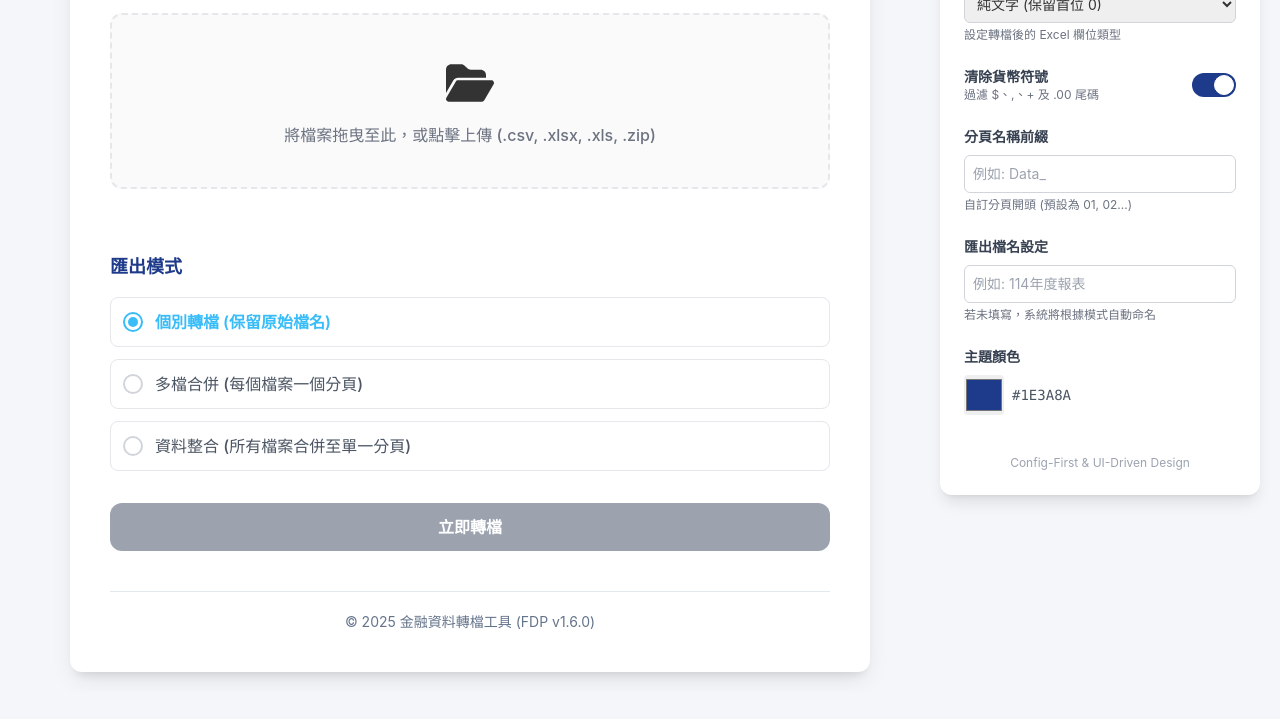
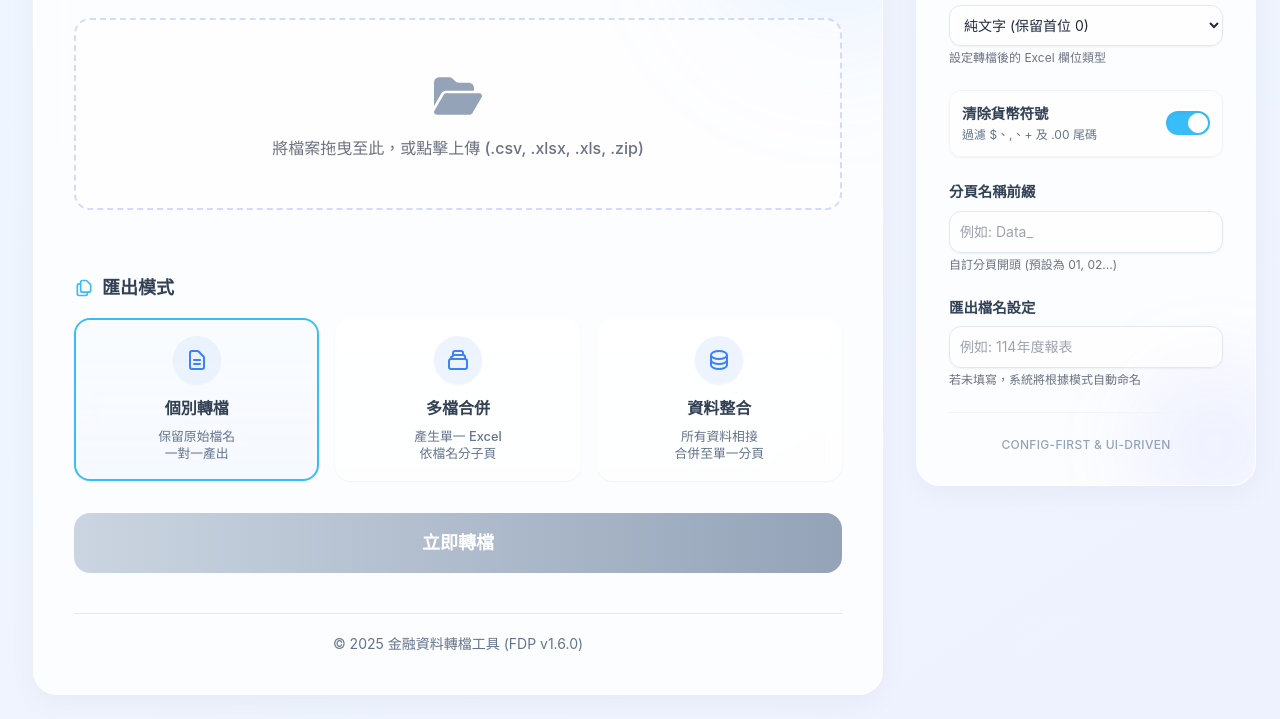
Before and after one commit to lianghao02/Financial-Data-Parser, a plain HTML site: page index.html in a window 1280 px wide. Shown: the part 147-866 px from the top of the page. Before the commit the page ends 839 px from the top, so only its background shows below. Drawn offline with nearby package versions, Linux system fonts and the light colour scheme.

Commit message:
style: UI/UX 極致美學升級 (Tech Lead 核心驅動)

```diff
--- a/index.html
+++ b/index.html
@@ -84,7 +84,7 @@
     </style>
 </head>
 
-<body class="bg-bg text-text font-sans min-h-screen flex flex-col md:flex-row p-5 gap-5">
+<body class="bg-gradient-to-br from-blue-50 to-indigo-50 text-slate-800 font-sans min-h-screen flex flex-col md:flex-row p-4 md:p-6 gap-6">
 
     <!-- Loading Overlay -->
     <div id="loading-overlay">
@@ -95,11 +95,12 @@
     </div>
 
     <!-- Main Content Area -->
-    <main class="flex-1 flex justify-center items-center">
+    <main class="flex-1 flex justify-center items-start pt-2 md:pt-0">
         <div
-            class="container w-full max-w-[800px] bg-white rounded-xl shadow-[0_10px_25px_-5px_rgba(0,0,0,0.1),0_8px_10px_-6px_rgba(0,0,0,0.1)] p-6 md:p-10 transition-transform duration-300">
-            <header class="text-center mb-8">
-                <h1 class="text-3xl font-bold text-primary mb-2 flex justify-center items-center gap-2">
+            class="container w-full max-w-[850px] bg-white/80 backdrop-blur-xl border border-white/60 rounded-3xl shadow-[0_8px_30px_rgb(0,0,0,0.04)] p-6 md:p-10 transition-transform duration-300 relative overflow-hidden">
+            <div class="absolute top-0 right-0 -mr-20 -mt-20 w-64 h-64 bg-blue-400/10 rounded-full blur-3xl pointer-events-none"></div>
+            <header class="text-center mb-8 relative z-10">
+                <h1 class="text-3xl font-bold text-transparent bg-clip-text bg-gradient-to-r from-blue-700 to-indigo-700 mb-2 flex justify-center items-center gap-3">
                     <svg class="w-[1em] h-[1em] fill-current" xmlns="http://www.w3.org/2000/svg" viewBox="0 0 512 512">
                         <path
                             d="M0 64C0 28.7 28.7 0 64 0L224 0l0 128c0 17.7 14.3 32 32 32l128 0 0 144-208 0c-35.3 0-64 28.7-64 64l0 144-48 0c-35.3 0-64-28.7-64-64L0 64zm384 64l-128 0L256 0 384 128zM200 352l16 0c22.1 0 40 17.9 40 40l0 8c0 8.8-7.2 16-16 16s-16-7.2-16-16l0-8c0-4.4-3.6-8-8-8l-16 0c-4.4 0-8 3.6-8 8l0 80c0 4.4 3.6 8 8 8l16 0c4.4 0 8-3.6 8-8l0-8c0-8.8 7.2-16 16-16s16 7.2 16 16l0 8c0 22.1-17.9 40-40 40l-16 0c-22.1 0-40-17.9-40-40l0-80c0-22.1 17.9-40 40-40zm133.1 0l34.9 0c8.8 0 16 7.2 16 16s-7.2 16-16 16l-34.9 0c-7.2 0-13.1 5.9-13.1 13.1c0 5.2 3 9.9 7.8 12l37.4 16.6c16.3 7.2 26.8 23.4 26.8 41.2c0 24.9-20.2 45.1-45.1 45.1L304 512c-8.8 0-16-7.2-16-16s7.2-16 16-16l42.9 0c7.2 0 13.1-5.9 13.1-13.1c0-5.2-3-9.9-7.8-12l-37.4-16.6c-16.3-7.2-26.8-23.4-26.8-41.2c0-24.9 20.2-45.1 45.1-45.1zm98.9 0c8.8 0 16 7.2 16 16l0 31.6c0 23 5.5 45.6 16 66c10.5-20.3 16-42.9 16-66l0-31.6c0-8.8 7.2-16 16-16s16 7.2 16 16l0 31.6c0 34.7-10.3 68.7-29.6 97.6l-5.1 7.7c-3 4.5-8 7.1-13.3 7.1s-10.3-2.7-13.3-7.1l-5.1-7.7c-19.3-28.9-29.6-62.9-29.6-97.6l0-31.6c0-8.8 7.2-16 16-16z" />
@@ -112,8 +113,8 @@
             <div class="upload-section">
                 <!-- Drop Zone -->
                 <div id="drop-zone"
-                    class="drop-zone border-2 border-dashed border-gray-200 rounded-xl py-10 px-5 text-center cursor-pointer transition-all duration-300 bg-[#fafafa] hover:border-accent hover:bg-[#eef2ff] group">
-                    <div class="icon text-5xl mb-4 text-[#333333] group-hover:text-primary transition-colors">
+                    class="drop-zone border-2 border-dashed border-indigo-200/80 rounded-2xl py-12 px-5 text-center cursor-pointer transition-all duration-300 bg-white/50 hover:border-accent hover:bg-blue-50/50 hover:shadow-inner group relative">
+                    <div class="icon text-5xl mb-4 text-slate-400 group-hover:text-accent group-hover:scale-110 transition-all duration-300">
                         <svg class="w-[1em] h-[1em] fill-current inline-block" xmlns="http://www.w3.org/2000/svg"
                             viewBox="0 0 576 512">
                             <path
@@ -133,45 +134,54 @@
                 </div>
             </div>
 
-            <div class="options-section mt-8">
-                <h2 class="text-lg font-bold mb-4 text-primary">匯出模式</h2>
-                <div class="radio-group flex flex-col gap-3">
-                    <label
-                        class="radio-option flex items-center cursor-pointer p-3 border border-gray-200 rounded-lg hover:bg-gray-50 transition-all duration-200 select-none">
-                        <input type="radio" name="export-mode" value="individual" checked class="hidden peer">
-                        <div
-                            class="radio-custom w-5 h-5 border-2 border-gray-300 rounded-full mr-3 relative peer-checked:border-accent peer-checked:after:content-[''] peer-checked:after:absolute peer-checked:after:top-1/2 peer-checked:after:left-1/2 peer-checked:after:-translate-x-1/2 peer-checked:after:-translate-y-1/2 peer-checked:after:w-2.5 peer-checked:after:h-2.5 peer-checked:after:bg-accent peer-checked:after:rounded-full transition-all">
+            <div class="options-section mt-8 relative z-10">
+                <h2 class="text-lg font-bold mb-4 text-slate-700 flex items-center gap-2">
+                    <svg class="w-5 h-5 text-accent" fill="none" stroke="currentColor" viewBox="0 0 24 24"><path stroke-linecap="round" stroke-linejoin="round" stroke-width="2" d="M8 7v8a2 2 0 002 2h6M8 7V5a2 2 0 012-2h4.586a1 1 0 01.707.293l4.414 4.414a1 1 0 01.293.707V15a2 2 0 01-2 2h-2M8 7H6a2 2 0 00-2 2v10a2 2 0 002 2h8a2 2 0 002-2v-2"></path></svg>
+                    匯出模式
+                </h2>
+                <div class="radio-group grid grid-cols-1 md:grid-cols-3 gap-4">
+                    <!-- Option 1 -->
+                    <label class="relative cursor-pointer group">
+                        <input type="radio" name="export-mode" value="individual" checked class="peer sr-only">
+                        <div class="h-full p-4 border-2 border-transparent bg-white/60 rounded-2xl transition-all duration-300 shadow-sm hover:shadow-md hover:-translate-y-1 peer-checked:border-accent peer-checked:bg-blue-50/50 peer-checked:shadow-accent/20 flex flex-col items-center text-center gap-2 relative overflow-hidden">
+                            <div class="absolute inset-0 bg-gradient-to-b from-white/40 to-transparent pointer-events-none"></div>
+                            <div class="w-12 h-12 rounded-full bg-blue-100/50 text-blue-500 flex items-center justify-center mb-1 group-hover:scale-110 transition-transform peer-checked:bg-accent peer-checked:text-white shadow-sm z-10">
+                                <svg class="w-6 h-6" fill="none" stroke="currentColor" viewBox="0 0 24 24"><path stroke-linecap="round" stroke-linejoin="round" stroke-width="2" d="M9 12h6m-6 4h6m2 5H7a2 2 0 01-2-2V5a2 2 0 012-2h5.586a1 1 0 01.707.293l5.414 5.414a1 1 0 01.293.707V19a2 2 0 01-2 2z"></path></svg>
+                            </div>
+                            <span class="font-bold text-slate-700 peer-checked:text-accent z-10">個別轉檔</span>
+                            <span class="text-[0.8rem] text-slate-500 font-medium leading-snug z-10">保留原始檔名<br>一對一產出</span>
                         </div>
-                        <span
-                            class="label-text text-gray-600 font-medium peer-checked:text-accent peer-checked:font-semibold">個別轉檔
-                            (保留原始檔名)</span>
                     </label>
-                    <label
-                        class="radio-option flex items-center cursor-pointer p-3 border border-gray-200 rounded-lg hover:bg-gray-50 transition-all duration-200 select-none">
-                        <input type="radio" name="export-mode" value="merged_sheets" class="hidden peer">
-                        <div
-                            class="radio-custom w-5 h-5 border-2 border-gray-300 rounded-full mr-3 relative peer-checked:border-accent peer-checked:after:content-[''] peer-checked:after:absolute peer-checked:after:top-1/2 peer-checked:after:left-1/2 peer-checked:after:-translate-x-1/2 peer-checked:after:-translate-y-1/2 peer-checked:after:w-2.5 peer-checked:after:h-2.5 peer-checked:after:bg-accent peer-checked:after:rounded-full transition-all">
+                    <!-- Option 2 -->
+                    <label class="relative cursor-pointer group">
+                        <input type="radio" name="export-mode" value="merged_sheets" class="peer sr-only">
+                        <div class="h-full p-4 border-2 border-transparent bg-white/60 rounded-2xl transition-all duration-300 shadow-sm hover:shadow-md hover:-translate-y-1 peer-checked:border-accent peer-checked:bg-blue-50/50 peer-checked:shadow-accent/20 flex flex-col items-center text-center gap-2 relative overflow-hidden">
+                            <div class="absolute inset-0 bg-gradient-to-b from-white/40 to-transparent pointer-events-none"></div>
+                            <div class="w-12 h-12 rounded-full bg-blue-100/50 text-blue-500 flex items-center justify-center mb-1 group-hover:scale-110 transition-transform peer-checked:bg-accent peer-checked:text-white shadow-sm z-10">
+                                <svg class="w-6 h-6" fill="none" stroke="currentColor" viewBox="0 0 24 24"><path stroke-linecap="round" stroke-linejoin="round" stroke-width="2" d="M19 11H5m14 0a2 2 0 012 2v6a2 2 0 01-2 2H5a2 2 0 01-2-2v-6a2 2 0 012-2m14 0V9a2 2 0 00-2-2M5 11V9a2 2 0 002-2m0 0V5a2 2 0 012-2h6a2 2 0 012 2v2M7 7h10"></path></svg>
+                            </div>
+                            <span class="font-bold text-slate-700 peer-checked:text-accent z-10">多檔合併</span>
+                            <span class="text-[0.8rem] text-slate-500 font-medium leading-snug z-10">產生單一 Excel<br>依檔名分子頁</span>
                         </div>
-                        <span
-                            class="label-text text-gray-600 font-medium peer-checked:text-accent peer-checked:font-semibold">多檔合併
-                            (每個檔案一個分頁)</span>
                     </label>
-                    <label
-                        class="radio-option flex items-center cursor-pointer p-3 border border-gray-200 rounded-lg hover:bg-gray-50 transition-all duration-200 select-none">
-                        <input type="radio" name="export-mode" value="merged_single_sheet" class="hidden peer">
-                        <div
-                            class="radio-custom w-5 h-5 border-2 border-gray-300 rounded-full mr-3 relative peer-checked:border-accent peer-checked:after:content-[''] peer-checked:after:absolute peer-checked:after:top-1/2 peer-checked:after:left-1/2 peer-checked:after:-translate-x-1/2 peer-checked:after:-translate-y-1/2 peer-checked:after:w-2.5 peer-checked:after:h-2.5 peer-checked:after:bg-accent peer-checked:after:rounded-full transition-all">
+                    <!-- Option 3 -->
+                    <label class="relative cursor-pointer group">
+                        <input type="radio" name="export-mode" value="merged_single_sheet" class="peer sr-only">
+                        <div class="h-full p-4 border-2 border-transparent bg-white/60 rounded-2xl transition-all duration-300 shadow-sm hover:shadow-md hover:-translate-y-1 peer-checked:border-accent peer-checked:bg-blue-50/50 peer-checked:shadow-accent/20 flex flex-col items-center text-center gap-2 relative overflow-hidden">
+                            <div class="absolute inset-0 bg-gradient-to-b from-white/40 to-transparent pointer-events-none"></div>
+                            <div class="w-12 h-12 rounded-full bg-blue-100/50 text-blue-500 flex items-center justify-center mb-1 group-hover:scale-110 transition-transform peer-checked:bg-accent peer-checked:text-white shadow-sm z-10">
+                                <svg class="w-6 h-6" fill="none" stroke="currentColor" viewBox="0 0 24 24"><path stroke-linecap="round" stroke-linejoin="round" stroke-width="2" d="M4 7v10c0 2.21 3.582 4 8 4s8-1.79 8-4V7M4 7c0 2.21 3.582 4 8 4s8-1.79 8-4M4 7c0-2.21 3.582-4 8-4s8 1.79 8 4m0 5c0 2.21-3.582 4-8 4s-8-1.79-8-4"></path></svg>
+                            </div>
+                            <span class="font-bold text-slate-700 peer-checked:text-accent z-10">資料整合</span>
+                            <span class="text-[0.8rem] text-slate-500 font-medium leading-snug z-10">所有資料相接<br>合併至單一分頁</span>
                         </div>
-                        <span
-                            class="label-text text-gray-600 font-medium peer-checked:text-accent peer-checked:font-semibold">資料整合
-                            (所有檔案合併至單一分頁)</span>
                     </label>
                 </div>
             </div>
 
-            <div class="action-section mt-8">
+            <div class="action-section mt-8 relative z-10">
                 <button id="convert-btn" disabled
-                    class="w-full py-3 px-5 bg-primary text-white border-none rounded-xl text-base font-semibold cursor-pointer transition-colors duration-300 hover:bg-primary-hover disabled:bg-gray-400 disabled:cursor-not-allowed">立即轉檔</button>
+                    class="w-full py-4 px-6 bg-gradient-to-r from-blue-600 to-indigo-600 text-white border-none rounded-2xl text-lg font-bold cursor-pointer transition-all duration-300 hover:from-blue-500 hover:to-indigo-500 hover:shadow-lg hover:shadow-indigo-500/30 hover:-translate-y-0.5 disabled:from-slate-300 disabled:to-slate-400 disabled:shadow-none disabled:translate-y-0 disabled:cursor-not-allowed">立即轉檔</button>
             </div>
 
             <footer class="mt-10 text-center text-slate-500 text-sm pt-5 border-t border-slate-200">
@@ -181,14 +191,15 @@
     </main>
 
     <!-- Settings Panel (Side for Desktop, Bottom for Mobile) -->
-    <aside class="w-full md:w-[320px] bg-white rounded-xl shadow-lg p-6 flex flex-col gap-6 h-fit md:sticky md:top-5">
-        <h2 class="text-xl font-bold text-gray-800 border-b pb-2">⚙️ 功能設定</h2>
+    <aside class="w-full md:w-[340px] bg-white/80 backdrop-blur-xl border border-white/60 rounded-3xl shadow-[0_8px_30px_rgb(0,0,0,0.04)] p-6 md:p-8 flex flex-col gap-6 h-fit md:sticky md:top-6 relative overflow-hidden">
+        <div class="absolute bottom-0 right-0 -mb-10 -mr-10 w-40 h-40 bg-indigo-400/10 rounded-full blur-2xl pointer-events-none"></div>
+        <h2 class="text-xl font-bold text-slate-800 border-b border-slate-200 pb-3 relative z-10 flex items-center gap-2">⚙️ 功能設定</h2>
 
         <!-- Setting: Cell Type -->
-        <div class="setting-item">
-            <label class="block text-sm font-semibold text-gray-700 mb-2">資料格式</label>
+        <div class="setting-item relative z-10">
+            <label class="block text-[0.9rem] font-bold text-slate-700 mb-2">資料格式</label>
             <select id="setting-cell-type"
-                class="w-full p-2 border border-gray-300 rounded-md focus:border-primary focus:ring-1 focus:ring-primary outline-none text-sm">
+                class="w-full p-2.5 border border-slate-200 bg-white/60 rounded-xl focus:border-accent focus:ring-4 focus:ring-accent/10 outline-none text-sm transition-all shadow-sm">
                 <option value="text" selected>純文字 (保留首位 0)</option>
                 <option value="number">數值格式 (自動轉換)</option>
                 <option value="auto">系統自動辨識</option>
@@ -197,47 +208,47 @@
         </div>
 
         <!-- Setting: Strip Currency -->
-        <div class="setting-item flex items-center justify-between">
+        <div class="setting-item flex items-center justify-between relative z-10 bg-white/50 p-3 rounded-xl border border-slate-100 shadow-sm">
             <div class="flex flex-col">
-                <label class="text-sm font-semibold text-gray-700">清除貨幣符號</label>
-                <p class="text-xs text-gray-500">過濾 $、,、+ 及 .00 尾碼</p>
+                <label class="text-[0.9rem] font-bold text-slate-700">清除貨幣符號</label>
+                <p class="text-[0.75rem] text-slate-500 mt-0.5">過濾 $、,、+ 及 .00 尾碼</p>
             </div>
             <label class="relative inline-flex items-center cursor-pointer">
                 <input type="checkbox" id="setting-strip-currency" class="sr-only peer" checked>
                 <div
-                    class="w-11 h-6 bg-gray-200 peer-focus:outline-none peer-focus:ring-4 peer-focus:ring-blue-300 rounded-full peer peer-checked:after:translate-x-full peer-checked:after:border-white after:content-[''] after:absolute after:top-[2px] after:left-[2px] after:bg-white after:border-gray-300 after:border after:rounded-full after:h-5 after:w-5 after:transition-all peer-checked:bg-primary">
+                    class="w-11 h-6 bg-slate-200 peer-focus:outline-none peer-focus:ring-4 peer-focus:ring-accent/20 rounded-full peer peer-checked:after:translate-x-full peer-checked:after:border-white after:content-[''] after:absolute after:top-[2px] after:left-[2px] after:bg-white after:border-gray-300 after:border after:rounded-full after:h-5 after:w-5 after:transition-all peer-checked:bg-accent shadow-inner">
                 </div>
             </label>
         </div>
 
         <!-- Setting: Sheet Prefix -->
-        <div class="setting-item">
-            <label class="block text-sm font-semibold text-gray-700 mb-2">分頁名稱前綴</label>
+        <div class="setting-item relative z-10">
+            <label class="block text-[0.9rem] font-bold text-slate-700 mb-2">分頁名稱前綴</label>
             <input type="text" id="setting-sheet-prefix" placeholder="例如: Data_"
-                class="w-full p-2 border border-gray-300 rounded-md focus:border-primary focus:ring-1 focus:ring-primary outline-none text-sm">
+                class="w-full p-2.5 border border-slate-200 bg-white/60 rounded-xl focus:border-accent focus:ring-4 focus:ring-accent/10 outline-none text-sm transition-all shadow-sm">
             <p class="text-xs text-gray-500 mt-1">自訂分頁開頭 (預設為 01, 02...)</p>
         </div>
 
         <!-- Setting: Custom Filename -->
-        <div class="setting-item">
-            <label class="block text-sm font-semibold text-gray-700 mb-2">匯出檔名設定</label>
+        <div class="setting-item relative z-10">
+            <label class="block text-[0.9rem] font-bold text-slate-700 mb-2">匯出檔名設定</label>
             <input type="text" id="setting-custom-filename" placeholder="例如: 114年度報表"
-                class="w-full p-2 border border-gray-300 rounded-md focus:border-primary focus:ring-1 focus:ring-primary outline-none text-sm">
+                class="w-full p-2.5 border border-slate-200 bg-white/60 rounded-xl focus:border-accent focus:ring-4 focus:ring-accent/10 outline-none text-sm transition-all shadow-sm">
             <p class="text-xs text-gray-500 mt-1">若未填寫，系統將根據模式自動命名</p>
         </div>
 
         <!-- Setting: Theme Color -->
-        <div class="setting-item">
-            <label class="block text-sm font-semibold text-gray-700 mb-2">主題顏色</label>
+        <div class="setting-item relative z-10 hidden">
+            <label class="block text-[0.9rem] font-bold text-slate-700 mb-2">主題顏色</label>
             <div class="flex items-center gap-2">
                 <input type="color" id="setting-theme-color" value="#1E3A8A"
-                    class="w-10 h-10 p-0 border-0 rounded cursor-pointer">
-                <span id="theme-color-label" class="text-sm text-gray-600 font-mono">#1E3A8A</span>
+                    class="w-10 h-10 p-0 border-0 rounded cursor-pointer shadow-sm">
+                <span id="theme-color-label" class="text-sm text-slate-600 font-mono">#1E3A8A</span>
             </div>
         </div>
 
-        <div class="mt-auto pt-4 text-xs text-gray-400 text-center">
-            Config-First & UI-Driven Design
+        <div class="mt-auto pt-6 text-xs text-slate-400 font-medium tracking-wide text-center relative z-10 border-t border-slate-100">
+            CONFIG-FIRST & UI-DRIVEN
         </div>
     </aside>
 
```
